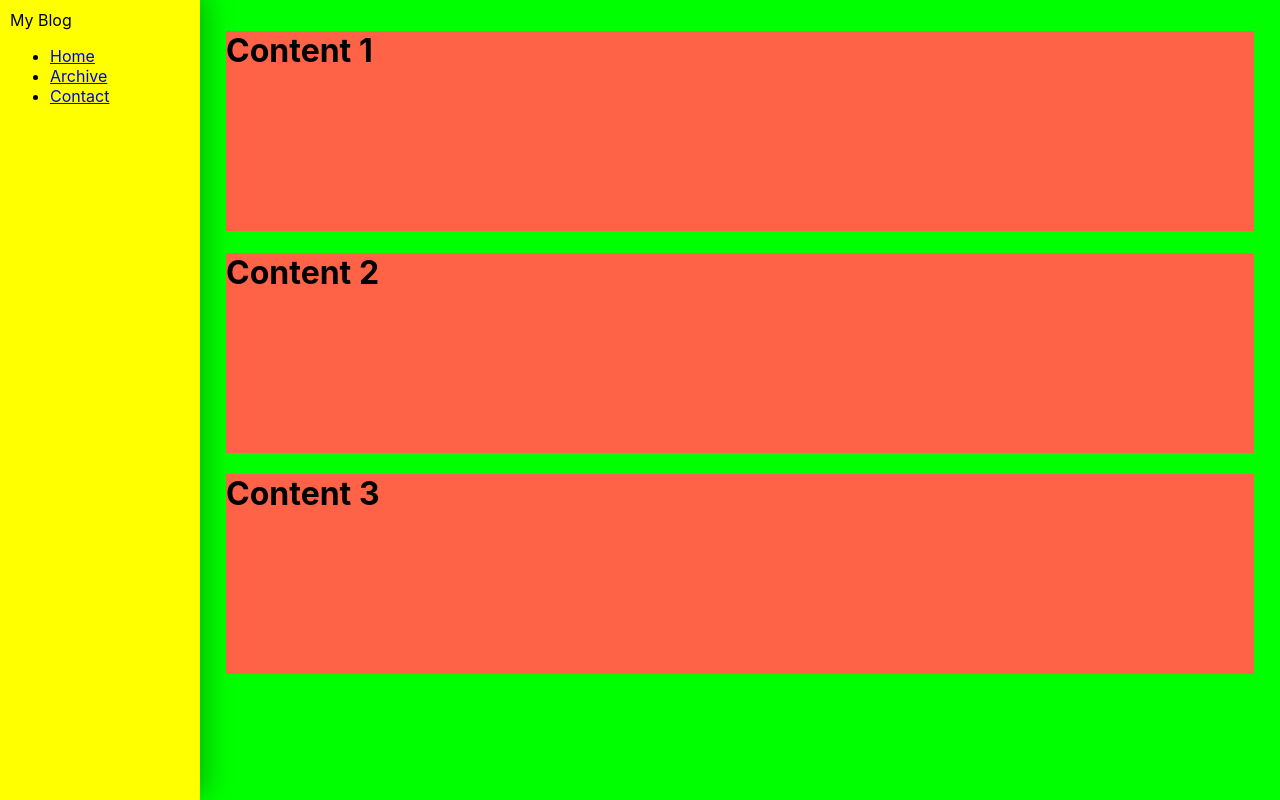
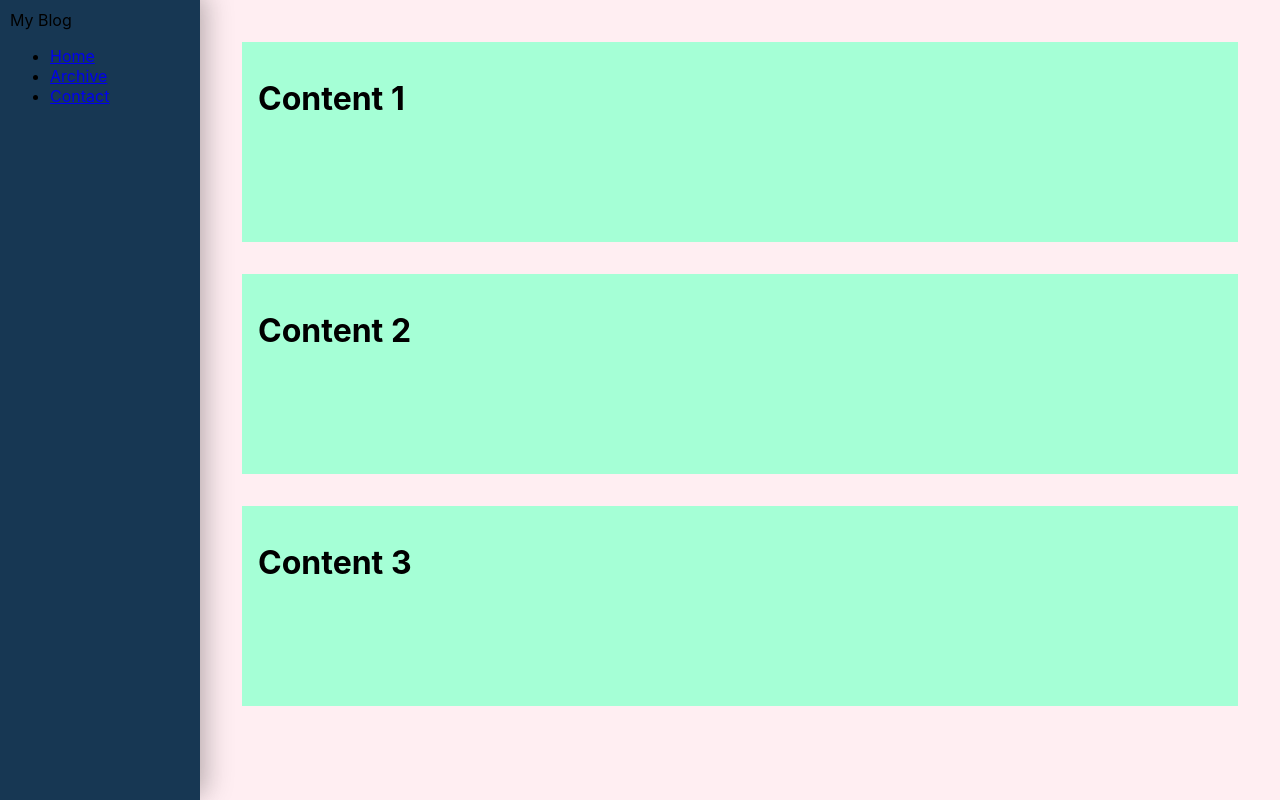
Before and after one commit to hoshikitsunoda/laibura, a React (Create React App) app: page / in a window 1280 px wide. Built offline with nearby package versions, Linux system fonts and the light colour scheme.

Commit message:
added theme color

```diff
--- a/src/App.tsx
+++ b/src/App.tsx
@@ -1,6 +1,7 @@
 import { FC } from 'react'
 
-import TwoColumnLayout from './components/Layout/TwoColumnLayout'
+import * as Color from './constants/colors'
+import { TwoColumnLayout } from './components/Layout'
 
 /*
 create a component to set props and pass to each child component
@@ -13,8 +14,8 @@ const App: FC = () => {
       <TwoColumnLayout
         className="main"
         columnLeftWidth="200"
-        backgroundLeft="yellow"
-        backgroundRight="lime"
+        backgroundLeft={Color.NAVY}
+        backgroundRight={Color.MAIN}
         leftContent={<LeftContent />}
         rightContent={<RightContent />}
         boxShadow={true}
@@ -45,7 +46,7 @@ const LeftContent = () => (
 const RightContent = () => (
   <>
     {[1, 2, 3].map((item) => (
-      <div key={item} style={{ height: '200px', backgroundColor: 'tomato', margin: '1rem' }}>
+      <div key={item} style={{ height: '200px', backgroundColor: Color.GREEN, margin: '2rem', padding: '1rem' }}>
         <h1>Content {item}</h1>
       </div>
     ))}
--- /dev/null
+++ b/src/components/Layout/index.tsx
@@ -0,0 +1,3 @@
+import TwoColumnLayout from './TwoColumnLayout'
+
+export { TwoColumnLayout }
--- /dev/null
+++ b/src/constants/colors.tsx
@@ -0,0 +1,5 @@
+export const MAIN = '#ffeef2'
+export const NAVY = '#173753'
+export const RED = '#F25F5C'
+export const GREEN = '#A5FFD6'
+export const BLUE = '#7D8CC4'
```
